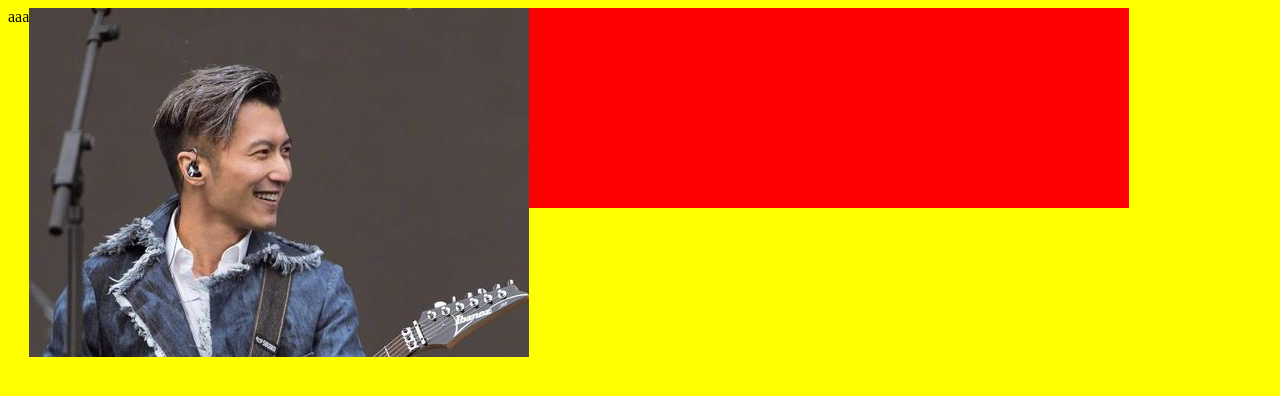
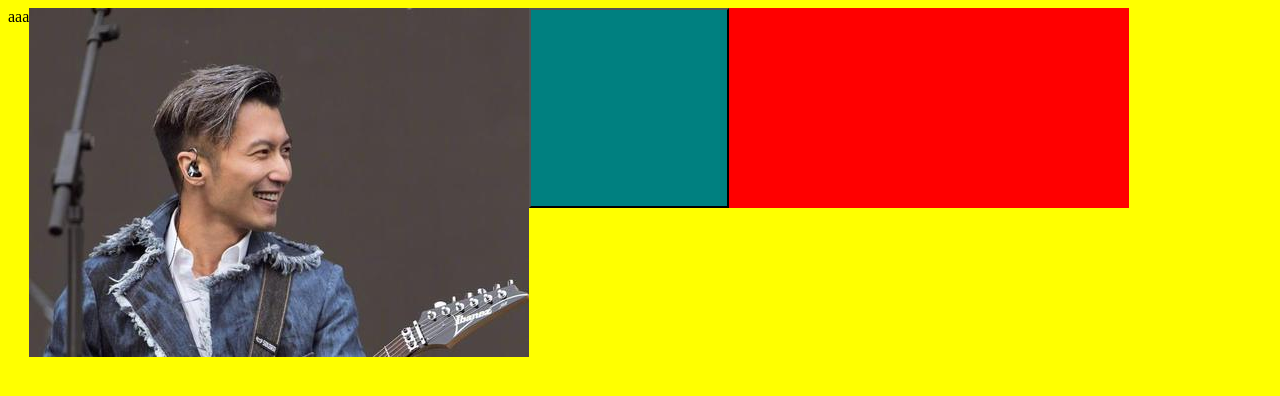
Before and after one commit to huangjienalahaaaa/webpack5, a website built with webpack: page src/index.html in a window 1280 px wide. Built offline with nearby package versions, Linux system fonts and the light colour scheme.

Commit message:
懒加载

```diff
--- a/src/css/index.css
+++ b/src/css/index.css
@@ -10,3 +10,9 @@ body {
   height: 200px;
   background-color: red;
 }
+
+#btn {
+  width: 200px;
+  height: 200px;
+  background-color: teal;
+}
--- a/src/index.html
+++ b/src/index.html
@@ -12,6 +12,9 @@
   <img src="./images/1.jpg" alt="" />
   <div class="block">
 
+    <button id="btn"></button>
+
+
   </div>
 </body>
 
--- a/src/js/index.js
+++ b/src/js/index.js
@@ -33,3 +33,28 @@ console.log(sum(1, 2, 3, 4));
 
 //测试树摇
 // console.log(mul(1, 2));
+
+
+// 测试懒加载
+console.log('index.js文件被懒加载了...');
+
+// 以下代码如何进行懒加载 ? ? ? ? - > 这里就使用之前学习的语法 : import动态导入语法
+// import {
+//   add
+// } from './test'
+// document.getElementById('btn').onClick = function () {
+//   console.log(add(4, 5));
+// }
+
+
+/*将上面的代码改为下面的,使用 import动态导入语法 ,实现懒加载~!:
+  下面这个方法感觉是跟一般的语法没什么区别~!是的,只是下面的方法是将import放在一个异步的回调函数中,这样的话,一上来onClick.function(){}方法不会立刻调用,不会调用呢,那么我的js文件就并不会被加载.只有等我点击了按钮之后,才会触发这个回调函数,才会真正的去加载这个test.js文件
+ */
+document.getElementById('btn').onclick = function () {
+  // import('./test').then(({
+  import( /* webpackChunkName:'aaa'*/ './test').then(({ //当然也可以更改构建名称.因为懒加载的前提条件就是先进行代码分割,将这个要加载的页面分割成单独的chunk文件,然后对这个chunk文件进行懒加载
+    add
+  }) => {
+    console.log(add(4, 5))
+  });
+}
--- /dev/null
+++ b/src/js/test.js
@@ -0,0 +1,5 @@
+// 测试懒加载
+export function add(x, y) {
+    return x + y
+}
+console.log('test.js文件被懒加载了...')
```
Also changed, not shown: webpack.config.js (+9 -0 lines).
